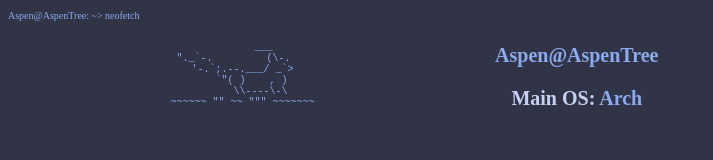
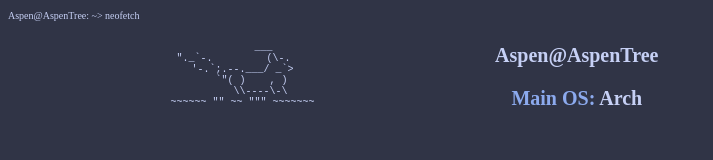
Before and after one commit to 2s4u/Personal-Site, a plain HTML site: page index.html in a window 1280 px wide. Shown: the whole page, without its empty margins (0-713 px from the left). Drawn offline with Linux system fonts and the light colour scheme.

Commit message:
Update main.css

```diff
--- a/main.css
+++ b/main.css
@@ -2,8 +2,8 @@
   --bg: #303446;
   --secondary: #292c3c;
   --tertiary: #232634;
-  --text: #8caaee;
-  --outlinetext: #c6d0f5;
+  --text: #c6d0f5;
+  --outlinetext: #8caaee;
 }
 
 body {
```
